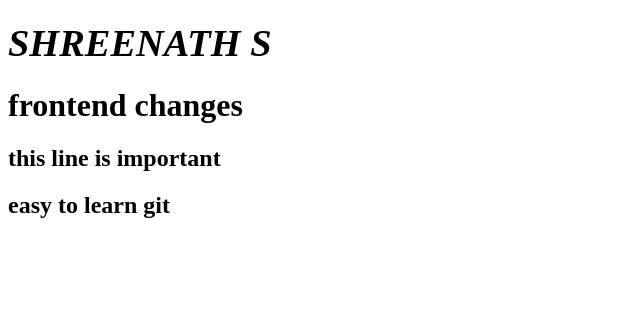
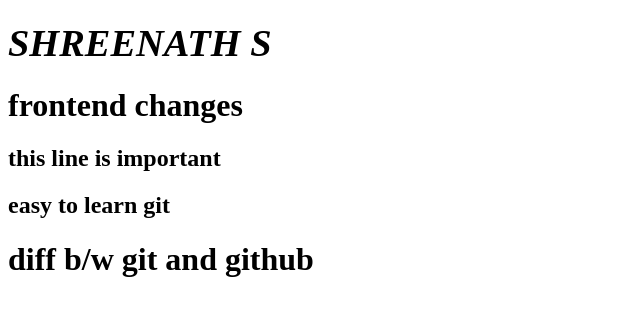
Before and after one commit to SHREENATH26/learning-git, a plain HTML site: page index.html in a window 1280 px wide. Shown: the whole page, without its empty margins (0-640 px from the left). Drawn offline with Linux system fonts and the light colour scheme.

Commit message:
feat: added both lines

```diff
--- a/index.html
+++ b/index.html
@@ -10,5 +10,6 @@
     <h1>frontend changes</h1>
     <h2> this line is important</h2>
     <h2>easy to learn git </h2>
+    <h1>diff b/w git and github</h1>
 </body>
 </html>
```
